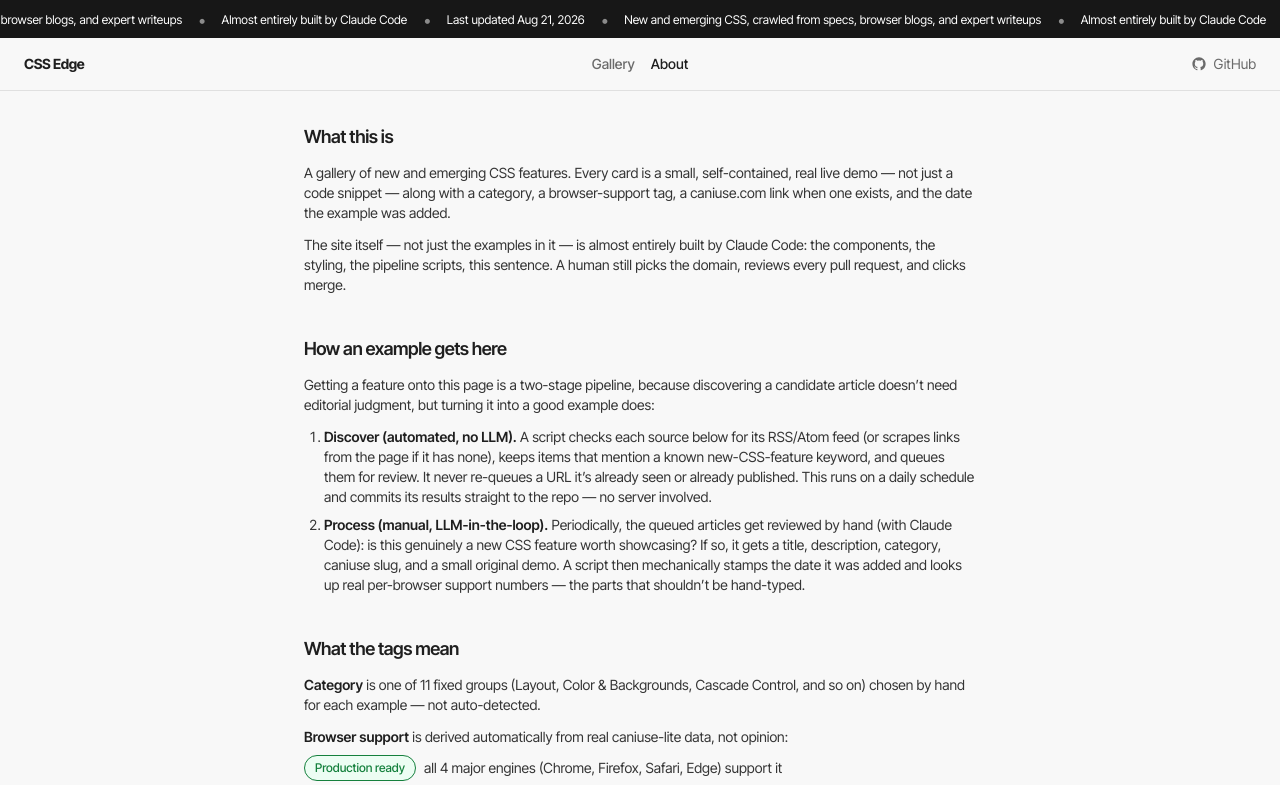
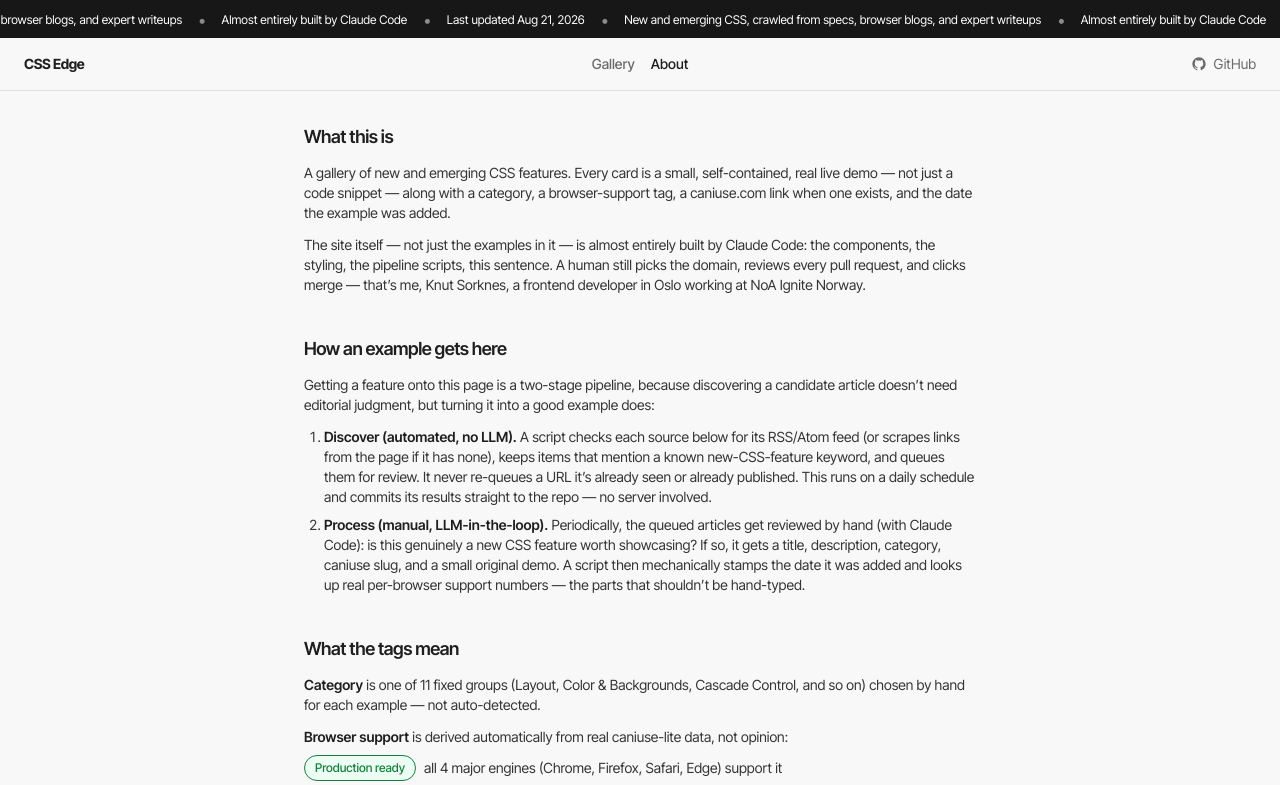
Before and after one commit to sorknes/css-features, a Next.js app: page /about in a window 1280 px wide. Shown: the top 785 px of the page. Built offline with nearby package versions, Linux system fonts and the light colour scheme.

Commit message:
feat: credit the author on the About page
Names the human behind the domain/PR-review/merge step mentioned
alongside Claude Code in the "What this is" section.

```diff
--- a/app/about/page.tsx
+++ b/app/about/page.tsx
@@ -79,7 +79,9 @@ export default function AboutPage() {
             <p>
               The site itself &mdash; not just the examples in it &mdash; is almost entirely built
               by Claude Code: the components, the styling, the pipeline scripts, this sentence. A
-              human still picks the domain, reviews every pull request, and clicks merge.
+              human still picks the domain, reviews every pull request, and clicks merge &mdash;
+              that&rsquo;s me, Knut Sorknes, a frontend developer in Oslo working at NoA Ignite
+              Norway.
             </p>
           </Section>
 
```
